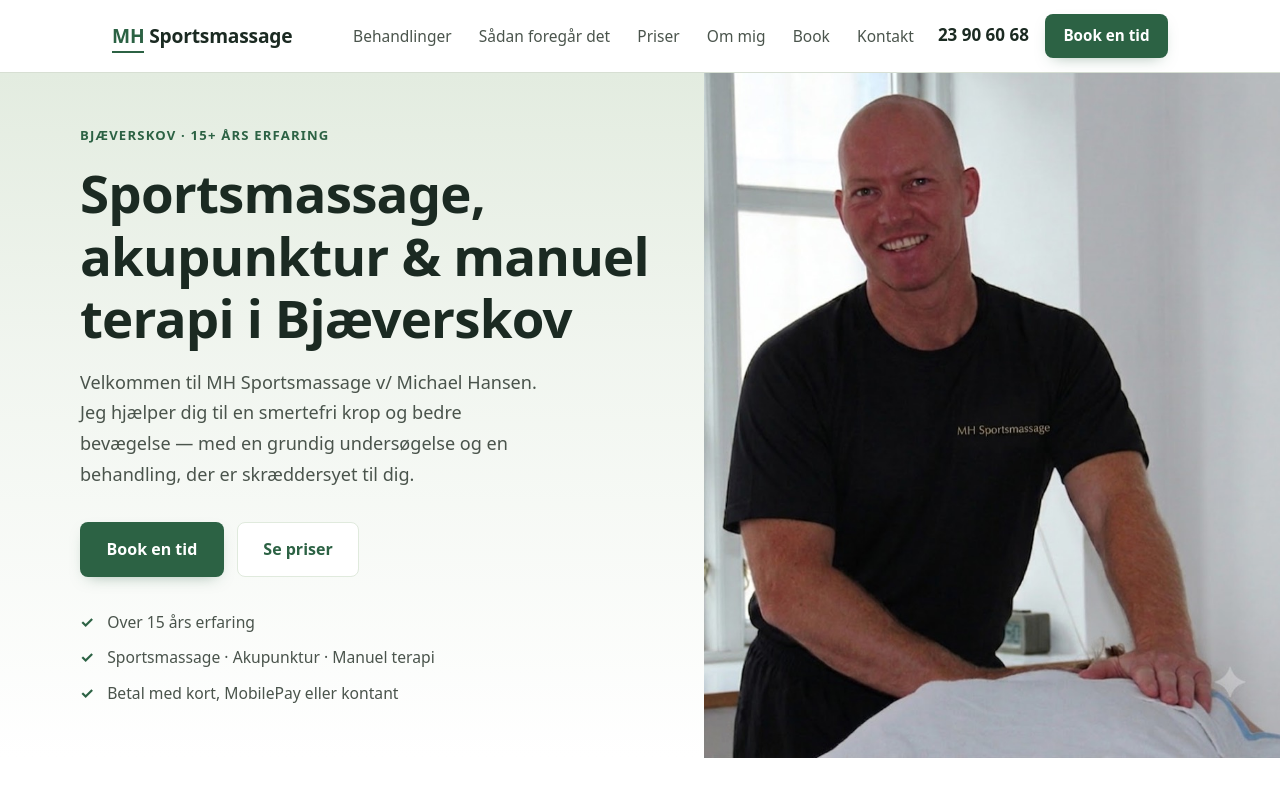
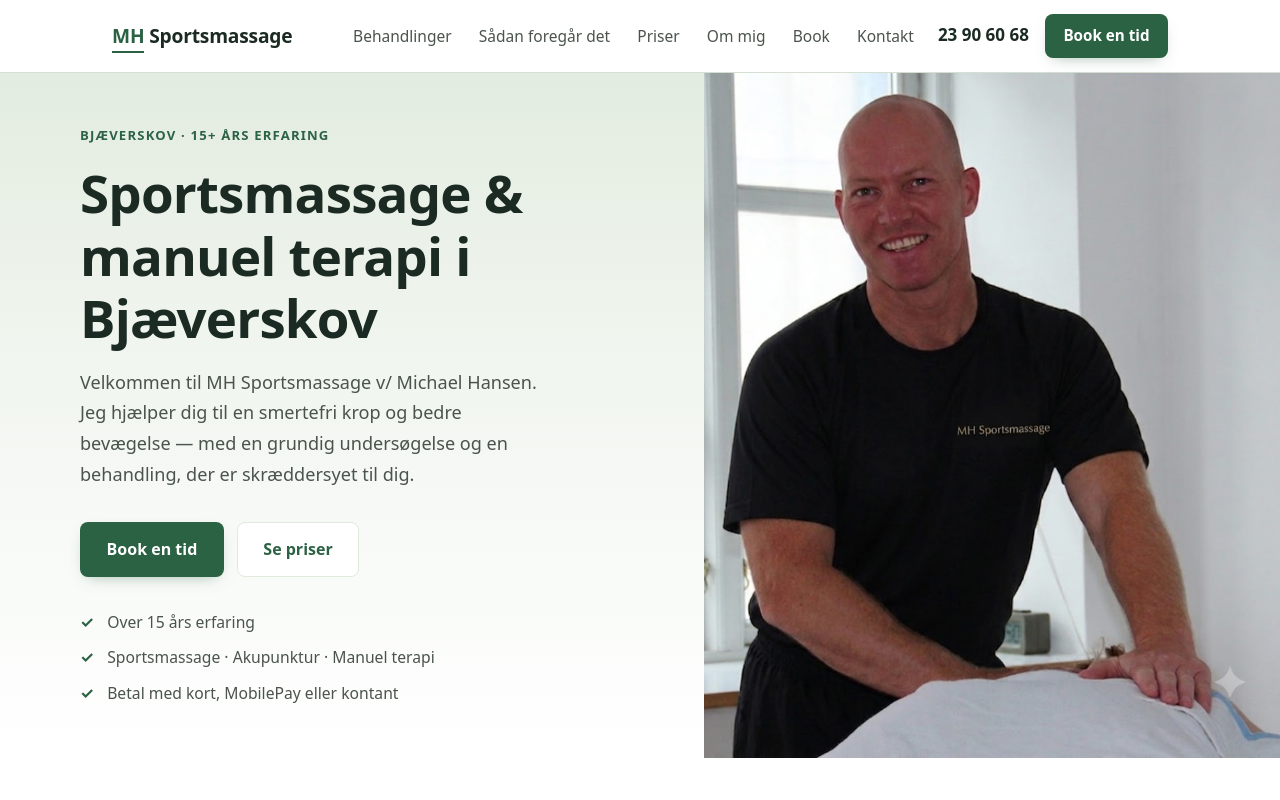
Before and after one commit to coffeejones/mh-sportsmassage, a plain HTML site: page index.html in a window 1280 px wide. Shown: the top 800 px of the page. Drawn offline with Linux system fonts and the light colour scheme.

Commit message:
Update index.html

```diff
--- a/index.html
+++ b/index.html
@@ -37,7 +37,7 @@
     <div class="hero__grid">
       <div class="hero__text">
         <p class="hero__kicker">Bjæverskov · 15+ års erfaring</p>
-        <h1>Sportsmassage, akupunktur &amp; manuel terapi i Bjæverskov</h1>
+        <h1>Sportsmassage &amp; manuel terapi i Bjæverskov</h1>
         <p class="hero__lead">
           Velkommen til MH Sportsmassage v/ Michael Hansen. Jeg hjælper dig
           til en smertefri krop og bedre bevægelse — med en grundig undersøgelse
```
